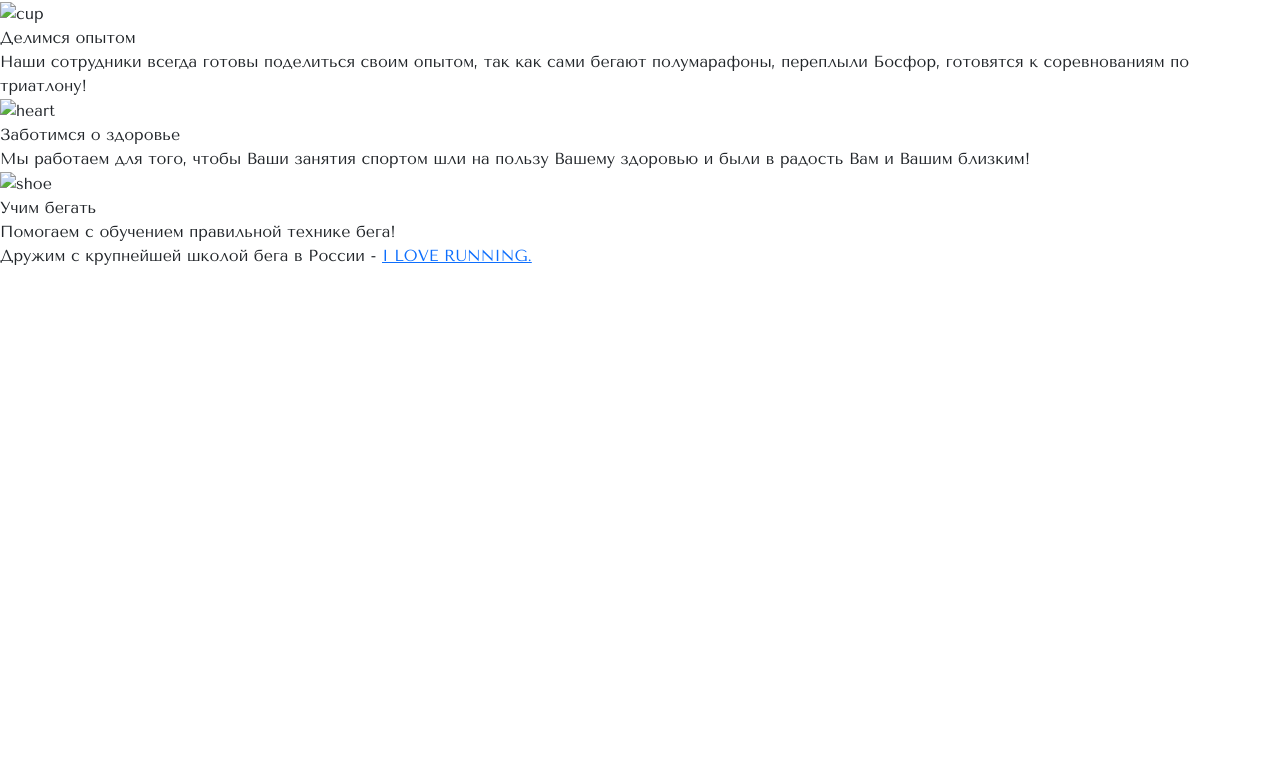
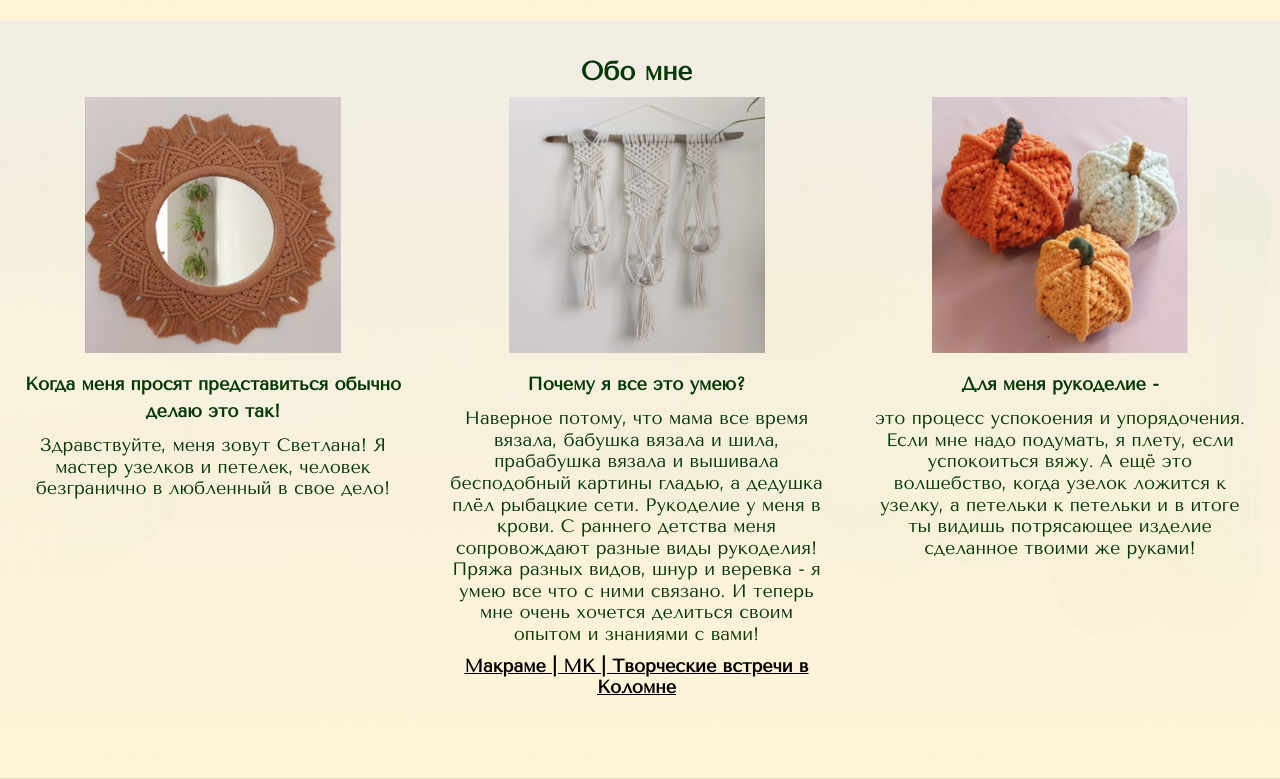
Before and after one commit to klluni/Bam_macrame, a website: page src/index.html in a window 1280 px wide. Shown: the part 697-1476 px from the top of the page. Before the commit the page ends 965 px from the top, so only its background shows below. Drawn offline with nearby package versions, Linux system fonts and the light colour scheme.

Commit message:
add 2 page

```diff
--- a/src/index.html
+++ b/src/index.html
@@ -18,8 +18,8 @@
                     <img src="img/icon_green.png" alt="logo"/>
                 </a>
                 <div class="header__official">
-                    Светлана Климова
-                    <span>Студия Макраме в Коломне</span>
+                    Студия Макраме в Коломне
+                    <span>Светланы Климовой</span>
                 </div>
                 <div class="header__contacts">
                     <a href="tel:+79268116202" class="header__phone">+7 (926) 811-62-02</a>
@@ -27,8 +27,8 @@
                 </div>
             </header>
             <div class="promo__wrapper">
-                <h1 class="promo__header">Преобразите интерьер</h1>
-                <h2 class="promo__subheader">с нашими идеями</h2>
+                <h1 class="promo__header">Окунитесь в мир макраме <br> и интерьерного вязания </h1>
+                <h2 class="promo__subheader">Преобразите пространство с нашими идеями <br> Мы вам поможем!</h2>
                 <div class="promo__icons">
                     <div class="promo__icon">
                         <img src="img/icon_love.png" alt="personal">
@@ -54,46 +54,39 @@
 
     <div class="advantages">
         <div class="container">
-            <h2 class="title">НАШИ ПРЕИМУЩЕСТВА</h2>
+            <h2 class="title">Обо мне</h2>
             <div class="advantages__wrapper">
                 <div class="advantages__item">
-                    <img src="icons/advantages/cup.png" alt="cup" class="advantages__icon">
+                    <img src="img/icon_mirr.ico" alt="mirrow" class="advantages__icon">
                     <div class="advantages__subtitle">
-                        Делимся опытом
+                        Когда меня просят представиться обычно делаю это так!
                     </div>
                     <div class="advantages__descr">
-                        Наши сотрудники всегда готовы поделиться своим опытом,
-                        так как сами бегают полумарафоны, переплыли Босфор, готовятся к соревнованиям по триатлону!
+                        Здравствуйте, меня зовут Светлана! Я мастер узелков и петелек, человек безгранично в любленный в свое дело!
                     </div>
                 </div>
                 <div class="advantages__item">
-                    <img src="icons/advantages/heart.png" alt="heart" class="advantages__icon">
+                    <img src="img/icon_fllow.ico" alt="flowwoer" class="advantages__icon">
                     <div class="advantages__subtitle">
-                        Заботимся о здоровье
+                       Почему я все это умею?
                     </div>
                     <div class="advantages__descr">
-                        Мы работаем для того,
-                        чтобы Ваши занятия спортом шли на пользу Вашему здоровью и были в радость Вам и Вашим близким!
+                        Наверное потому, что мама все время вязала, бабушка вязала и шила, прабабушка вязала и вышивала бесподобный картины гладью, а дедушка плёл рыбацкие сети. Рукоделие у меня в крови. С раннего детства меня сопровождают разные виды рукоделия! Пряжа разных видов, шнур и веревка - я умею все что с ними связано. И теперь мне очень хочется делиться своим опытом и знаниями с вами!
+                        <a href="https://vk.com/lk_macrame" target="_blank">Макраме | MK | Творческие встречи в Коломне</a>
                     </div>
                 </div>
                 <div class="advantages__item">
-                    <img src="icons/advantages/shoe.png" alt="shoe" class="advantages__icon">
+                    <img src="img/icon_tykv.ico" alt="tykva" class="advantages__icon">
                     <div class="advantages__subtitle">
-                        Учим бегать
+                       Для меня рукоделие -
                     </div>
                     <div class="advantages__descr">
-                        Помогаем с обучением
-                        правильной технике бега!<br>
-                        Дружим с крупнейшей школой бега в России -
-                        <a href="#">I LOVE RUNNING.</a>
+                        это процесс успокоения и упорядочения. Если мне надо подумать, я плету, если успокоиться вяжу. А ещё это волшебство, когда узелок ложится к узелку, а петельки к петельки и в итоге ты видишь потрясающее изделие сделанное твоими же руками!
                     </div>
                 </div>
             </div>
         </div>
     </div>
 
-
-
-
 </body>
 </html>
--- /dev/null
+++ b/src/sass/blocks/_advantages.scss
@@ -0,0 +1,39 @@
+@use 'base/variables' as vars;
+.advantages {
+    padding: 35px 30px 80px 23px;
+    background-color: rgb(248, 242, 235);
+    background: url(../../img/bg.png) center /cover no-repeat;
+    &__wrapper {
+        margin-top: 10px;
+        display: flex;
+        justify-content: space-between;
+    }
+    &__item {
+        display: flex;
+        flex-direction: column;
+        align-items: center;
+        max-width: 380px;
+    }
+    &__subtitle {
+        margin-top: 18px;
+        color:  vars.$main-color;
+        font-size: 18px;
+        font-weight: 600;
+        text-align: center;
+    }
+    &__descr {
+        margin-top: 10px;
+        color:  vars.$main-color;
+        font-size: 18px;
+        font-weight: 300;
+        text-align: center;
+        line-height: 1.2;
+        a {
+            display: block;
+            color: #000000;
+            text-decoration: underline;
+            font-weight: 700;
+            margin-top: 10px;
+        }
+    }
+}
--- a/src/sass/blocks/_header.scss
+++ b/src/sass/blocks/_header.scss
@@ -14,12 +14,12 @@
     }
     &__official {
         color: vars.$main-color;
-        font-size: 16px;
+        font-size: 22px;
         font-weight: 600;
         text-align: center;
         span {
             display: block;
-            font-size: 16px;
+            font-size: 20px;
             font-weight: 600;
         }
     }
--- a/src/sass/blocks/_promo.scss
+++ b/src/sass/blocks/_promo.scss
@@ -11,6 +11,7 @@
         flex-direction: column;
         align-items: center;
         margin-top: 20px;
+        text-align: center;
     }
     &__header {
         color: vars.$main-color;
--- /dev/null
+++ b/src/sass/blocks/_title.scss
@@ -0,0 +1,7 @@
+@use 'base/variables' as vars;
+.title {
+    color: vars.$main-color;
+    font-size: 26px;
+    font-weight: 700;
+    text-align: center;
+}
--- a/src/sass/style.scss
+++ b/src/sass/style.scss
@@ -1,6 +1,8 @@
 @use 'base/variables' as vars;
 @use 'blocks/promo' as promo;
 @use 'blocks/header' as head;
+@use 'blocks/advantages' as adv;
+@use 'blocks/title' as tit;
 @import url('https://fonts.googleapis.com/css2?family=Tenor+Sans:wght@400&display=swap');
 * {
     font-family: vars.$font-stack;
```
Also changed, not shown: src/css/style.min.css, src/img/icon_fllow.ico (added), src/img/icon_fllow.png (added), src/img/icon_mirr.ico (added), src/img/icon_mirr.png (added), src/img/icon_tykv.ico (added), src/img/icon_tykv.png (added).
